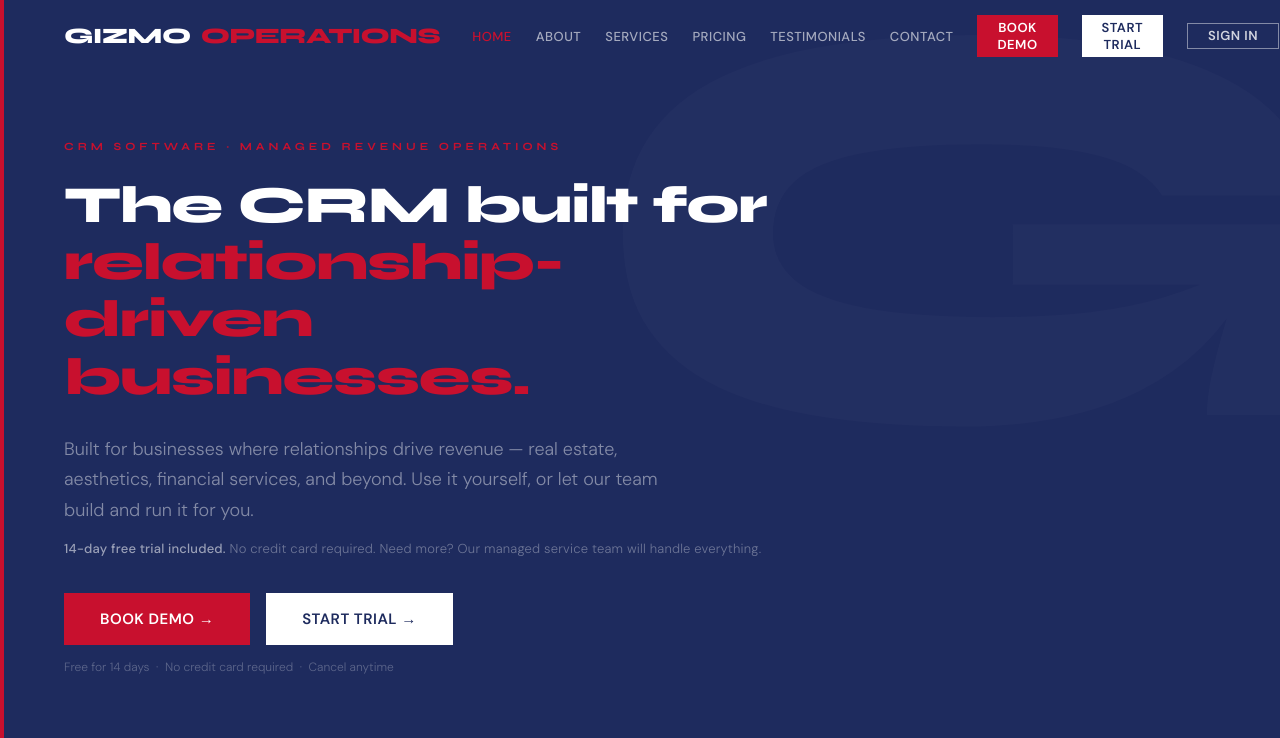
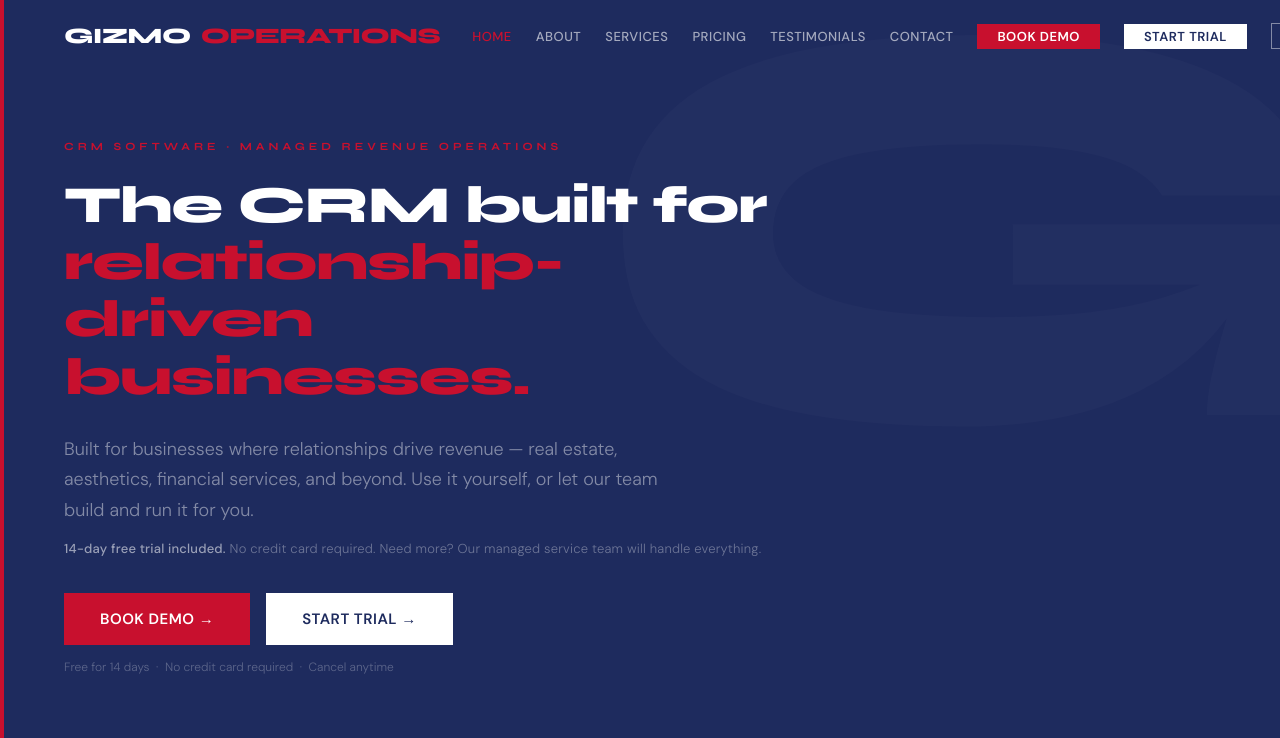
Before and after one commit to elder2092/gizmo-ops, a React (Vite) app: page / in a window 1280 px wide. Shown: the top 738 px of the page. Built offline with nearby package versions, Linux system fonts and the light colour scheme.

Commit message:
Update App.jsx

```diff
--- a/src/App.jsx
+++ b/src/App.jsx
@@ -134,6 +134,7 @@ function Nav({ activeSection }) {
               cursor: "pointer",
               letterSpacing: 0.5,
               textTransform: "uppercase",
+              whiteSpace: "nowrap",
               transition: "transform 0.2s, box-shadow 0.2s",
             }}
             onMouseEnter={(e) => {
@@ -164,6 +165,7 @@ function Nav({ activeSection }) {
               cursor: "pointer",
               letterSpacing: 0.5,
               textTransform: "uppercase",
+              whiteSpace: "nowrap",
               transition: "transform 0.2s, box-shadow 0.2s",
             }}
             onMouseEnter={(e) => {
```
